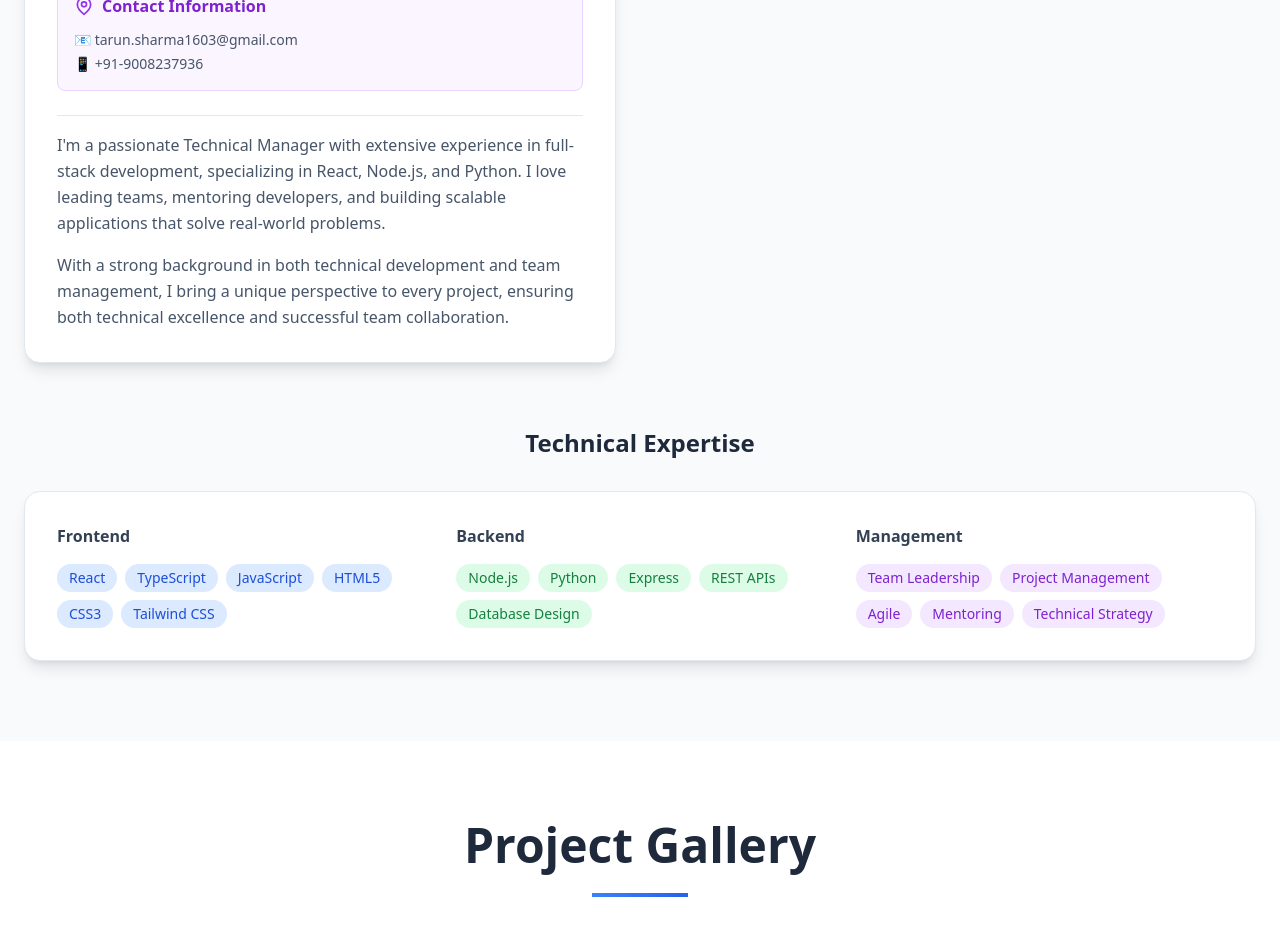
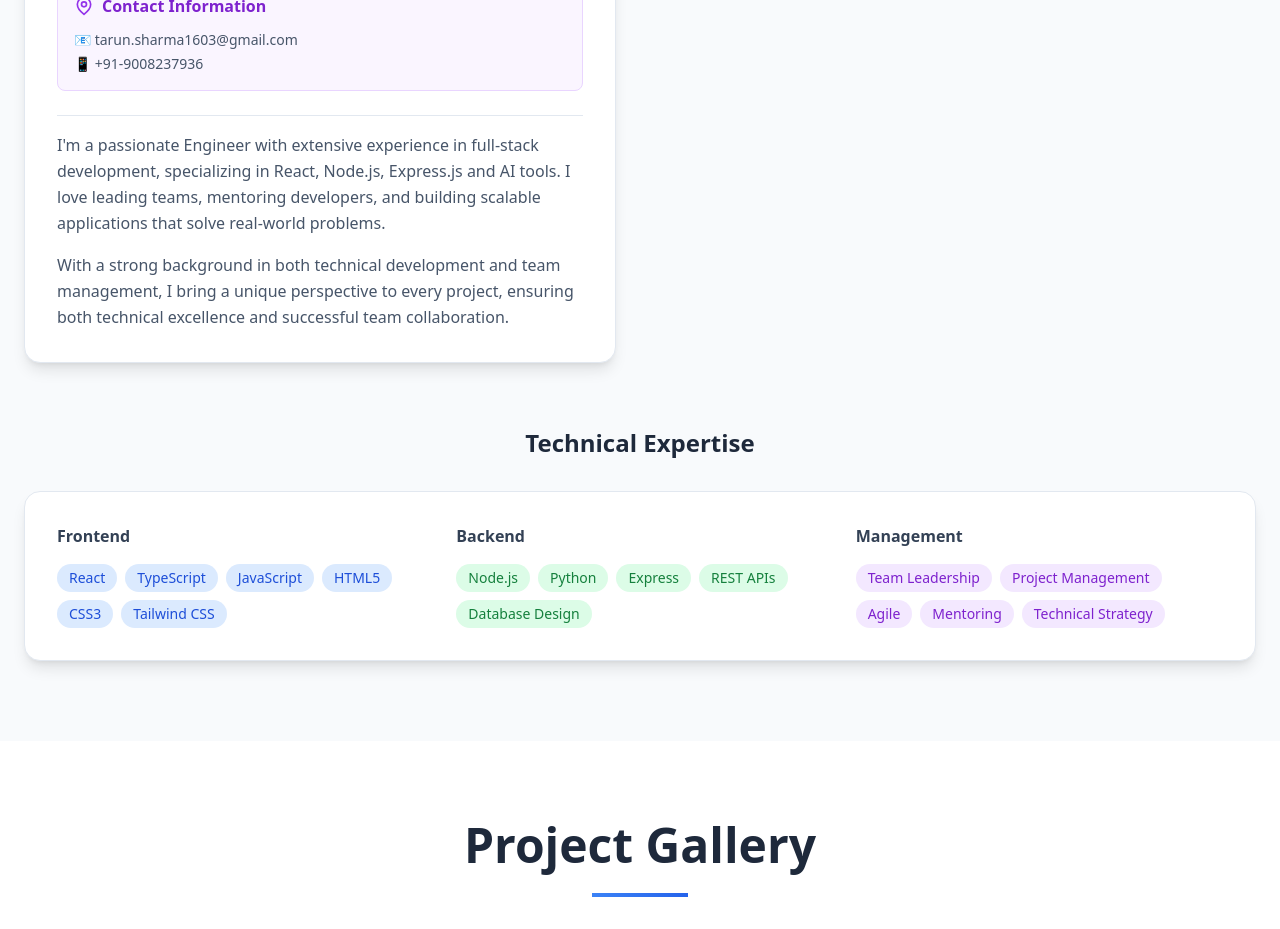
Before and after one commit to ArTox-Web/Frontend-Portfolio, a React (Vite) app: page / in a window 1280 px wide. Shown: the part 1580-2509 px from the top of the page. Built offline with nearby package versions, Linux system fonts and the light colour scheme.

Commit message:
Updated About.tsx

```diff
--- a/src/components/About.tsx
+++ b/src/components/About.tsx
@@ -123,8 +123,8 @@ const About = () => {
 
                 <div className="pt-4 border-t border-slate-200">
                   <p className="text-slate-600 leading-relaxed">
-                    I'm a passionate Technical Manager with extensive experience in full-stack development,
-                    specializing in React, Node.js, and Python. I love leading teams, mentoring developers,
+                    I'm a passionate Engineer with extensive experience in full-stack development,
+                    specializing in React, Node.js, Express.js and AI tools. I love leading teams, mentoring developers,
                     and building scalable applications that solve real-world problems.
                   </p>
                   <p className="text-slate-600 mt-4 leading-relaxed">
```
